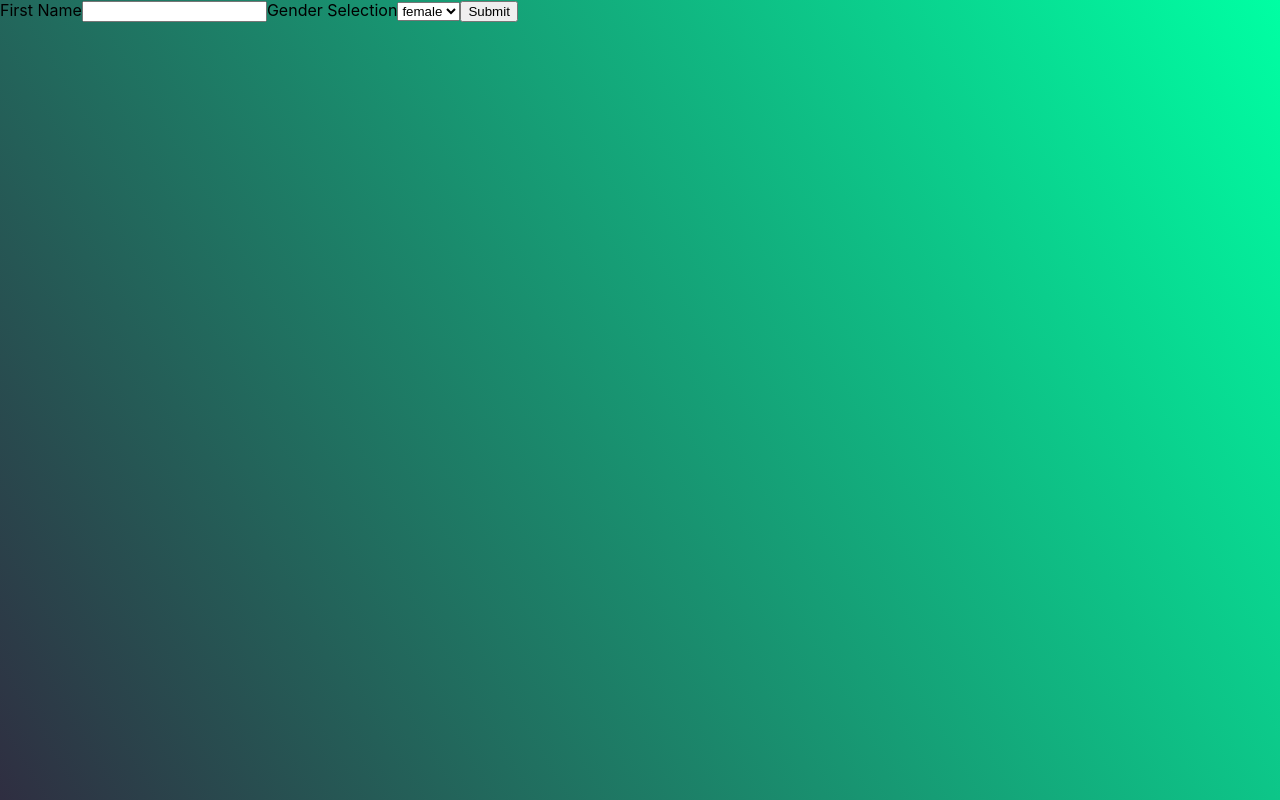
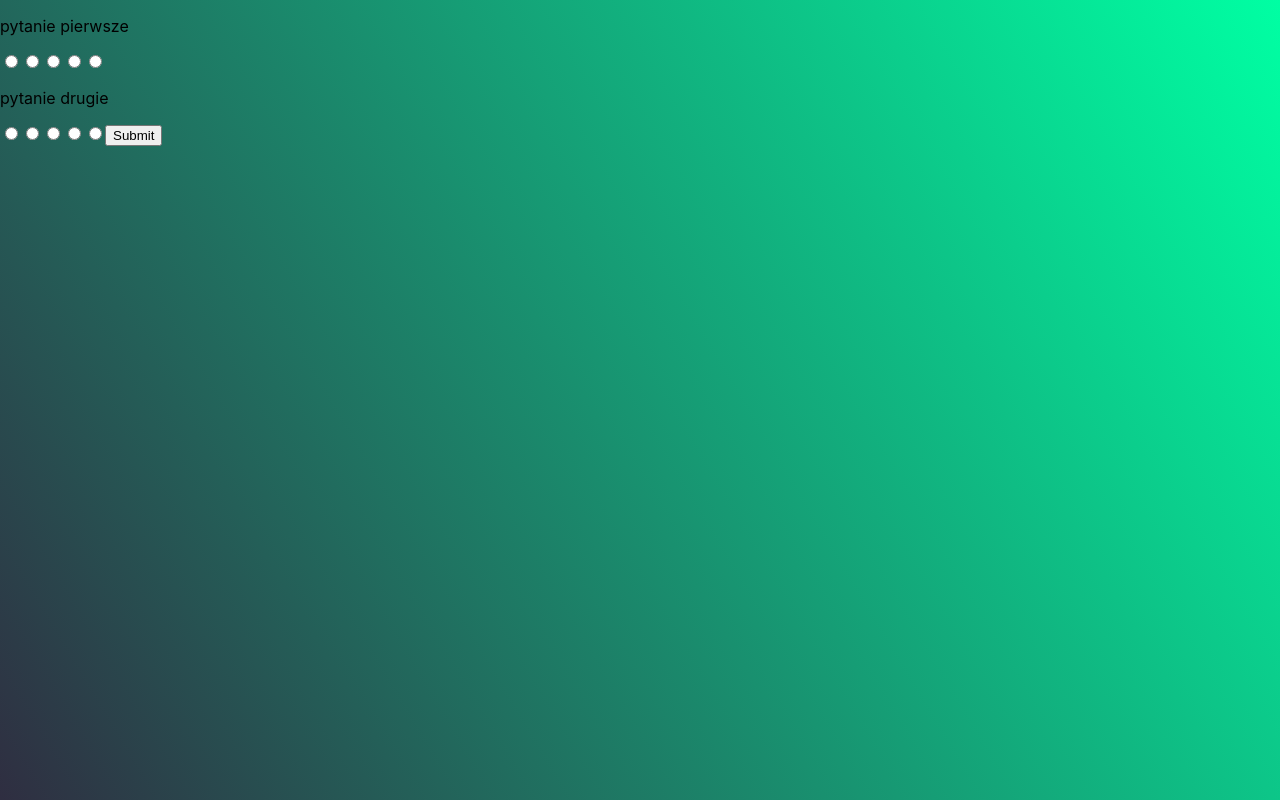
Before and after one commit to elpassion-shops/lesson-11-emails, a Next.js app: page /questionnaire in a window 1280 px wide. Built offline with nearby package versions, Linux system fonts and the light colour scheme.

Commit message:
add radio button to questionnaire pages

```diff
--- a/package.json
+++ b/package.json
@@ -12,6 +12,7 @@
   "dependencies": {
     "@emotion/react": "^11.8.2",
     "@emotion/styled": "^11.8.1",
+    "@hookform/resolvers": "^2.8.8",
     "@mui/material": "^5.5.3",
     "@sendgrid/mail": "^7.6.2",
     "class-validator": "^0.13.2",
--- a/pages/questionnaire.tsx
+++ b/pages/questionnaire.tsx
@@ -1,38 +1,75 @@
-import { useRouter } from "next/router";
-import React from "react";
-import ReactDOM from "react-dom";
-import { useForm, SubmitHandler } from "react-hook-form";
 
-enum GenderEnum {
-    female = "female",
-    male = "male",
-    other = "other"
-  }
-  interface IFormInput {
-    firstName: String;
-    gender: GenderEnum;
+import { useForm } from "react-hook-form";
+import { classValidatorResolver } from "@hookform/resolvers/class-validator";
+import {
+  IsEmail,
+  IsInt,
+  IsString,
+  Max,
+  Min,
+  ValidateNested,
+} from "class-validator";
+
+
+
+export class Request {
+    @IsString()
+    @IsEmail()
+    email!: string;
+
+    @ValidateNested({ each: true })
+    answers!: Answer[];
   }
 
+  export class Answer {
+    @IsString()
+    id!: string;
 
-//const resolver = classValidatorResolver
-function Questionnaire() {
+    @IsInt()
+    @Min(1)
+    @Max(5)
+    choice!: number;
+  }
 
-  const { register, handleSubmit } = useForm<IFormInput>();
-  const onSubmit = (data: IFormInput) => console.log(data);
+  export class Question {
+    @IsString()
+    id!: string;
+
+    @IsInt()
+    @Min(1)
+    @Max(5)
+    choice!: number;
+  }
+
+export default function Questionnaire() {
+
+  const { register, handleSubmit, formState: { errors } } = useForm();
+  const onSubmit = (data: any) => console.log(data);
+  //const resolver = classValidatorResolver(Request);
+  const QAndA = [{
+    question: "pytanie pierwsze",
+    id: "pies",
+    answers: [1, 2, 3, 4, 5]
+  },
+  {
+    question: "pytanie drugie",
+    id: "kot",
+    answers: [1, 2, 3, 4, 5]
+  }]
+
 
   return (
-    <form >
-      <label>First Name</label>
-      <input {...register("firstName")} />
-      <label>Gender Selection</label>
-      <select {...register("gender")}>
-        <option value="female">female</option>
-        <option value="male">male</option>
-        <option value="other">other</option>
-      </select>
+    <form onSubmit={handleSubmit(onSubmit)}>
+      {QAndA.map(qa => {
+        return <>
+        <p>{qa.question}</p>
+        {qa.answers.map(answer=> {
+          return <input {...register(qa.id, {required: true})} type="radio" value={answer} />
+        })}
+        </>
+      })}
+
       <input type="submit" />
     </form>
   );
 }
-
-  export default Questionnaire;
```
Also changed, not shown: 1 other file (tests, documents, lock files or other folders).
